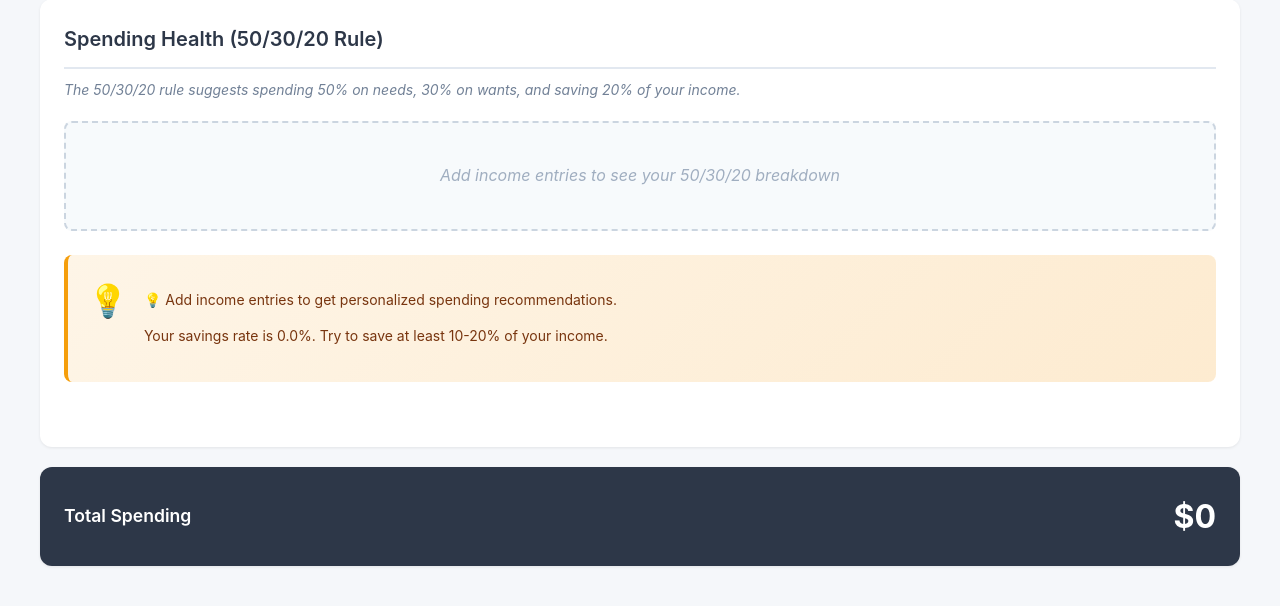
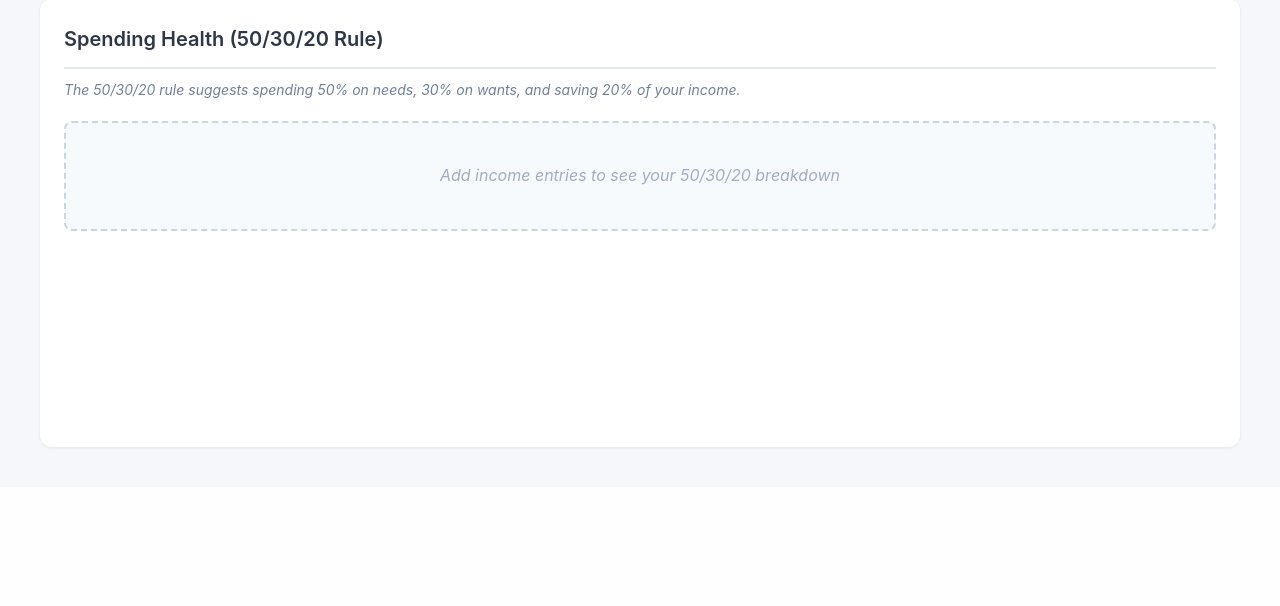
Before and after one commit to ZachSkiba/Expense_Tracker, a Flask app: page /group/1/budgeting/analytics in a window 1280 px wide. Shown: the part 2043-2649 px from the top of the page. After the commit the page ends 2492 px from the top, so only its background shows below. Run offline with Flask 3, Linux system fonts and the light colour scheme; a user stored in the database is signed in; tables that the repository leaves empty hold one stand-in row (values such as "Sample post").

Commit message:
dev changes

```diff
--- a/app/routes/tracker/budgeting/api.py
+++ b/app/routes/tracker/budgeting/api.py
@@ -175,7 +175,7 @@ def _combine_summaries(summaries):
     # Combine multiple months
     combined = {
         'income': {'total': 0, 'by_category': {}},
-        'expenses': {'total': 0, 'essentials': 0, 'discretionary': 0, 'by_category': {}, 'category_details': {}},
+        'expenses': {'total': 0, 'essentials': 0, 'discretionary': 0, 'by_category': {}, 'by_budget_type': {}, 'category_details': {}},
         'allocations': {
             'total_allocated': 0,
             'by_budget_type': {},
@@ -200,6 +200,10 @@ def _combine_summaries(summaries):
 
         for cat, amount in summary['expenses'].get('by_category', {}).items():
             combined['expenses']['by_category'][cat] = combined['expenses']['by_category'].get(cat, 0) + amount
+
+        # Combine by_budget_type
+        for budget_type, amount in summary['expenses'].get('by_budget_type', {}).items():
+            combined['expenses']['by_budget_type'][budget_type] = combined['expenses']['by_budget_type'].get(budget_type, 0) + amount
 
         # Combine expense category details
         for cat, details in summary['expenses'].get('category_details', {}).items():
--- a/app/templates/tracker/budgeting/analytics.html
+++ b/app/templates/tracker/budgeting/analytics.html
@@ -157,22 +157,6 @@
                 <div id="breakdown-503020-list" class="breakdown-503020-list">
                     <div class="loading">Loading breakdown...</div>
                 </div>
-
-                <!-- Recommendation Text -->
-                <div class="recommendation-box">
-                    <div class="recommendation-icon">💡</div>
-                    <div id="recommendation-text" class="recommendation-text">
-                        Analyzing your spending patterns...
-                    </div>
-                </div>
-            </div>
-
-            <!-- Total Essentials Summary -->
-            <div class="card total-card">
-                <div class="total-row">
-                    <span class="total-label">Total Spending</span>
-                    <span class="total-value" id="total-spending">$0</span>
-                </div>
             </div>
 
         </div>
--- a/static/js/tracker/budgeting/budget-analytics.js
+++ b/static/js/tracker/budgeting/budget-analytics.js
@@ -67,13 +67,18 @@ class BudgetAnalytics {
                 return;
             }
 
-            console.log('[BUDGET_ANALYTICS] Loading data for years:', years, 'months:', months);
+            console.log('[BUDGET_ANALYTICS] ===== LOADING DATA =====');
+            console.log('[BUDGET_ANALYTICS] Years:', years, 'Months:', months);
 
             const result = await this.dataService.fetchSummary(years, months);
 
             if (result.success) {
                 this.currentData = result.data;
-                console.log('[BUDGET_ANALYTICS] Data loaded:', this.currentData);
+                console.log('[BUDGET_ANALYTICS] ===== DATA LOADED =====');
+                console.log('[BUDGET_ANALYTICS] Income total:', this.currentData.income.total);
+                console.log('[BUDGET_ANALYTICS] Expenses total:', this.currentData.expenses.total);
+                console.log('[BUDGET_ANALYTICS] Expenses by_budget_type:', JSON.stringify(this.currentData.expenses.by_budget_type, null, 2));
+                console.log('[BUDGET_ANALYTICS] =========================');
                 this.updateUI();
             } else {
                 throw new Error(result.error || 'Failed to load data');
@@ -97,7 +102,6 @@ class BudgetAnalytics {
         this.chartManager.setCurrentData(this.currentData);
         this.chartManager.updateAllCharts();
         this.update503020Breakdown();
-        this.loadRecommendations();
     }
 
     updateKPIs() {
@@ -137,14 +141,6 @@ class BudgetAnalytics {
                 savingsChangeEl.className = 'kpi-change';
             }
         }
-
-        // Total spending in bottom card
-        const totalSpendingEl = document.getElementById('total-spending');
-        if (totalSpendingEl) {
-            totalSpendingEl.textContent = BudgetUIHelpers.formatCurrency(expenses.total);
-        }
-
-        console.log('[BUDGET_ANALYTICS] KPIs updated');
     }
 
     update503020Breakdown() {
@@ -152,11 +148,17 @@ class BudgetAnalytics {
         if (!container) return;
 
         const { income, expenses } = this.currentData;
-        const totalIncome = income.total;
+        const totalIncome = income.total || 0;
+
+        console.log('[BUDGET_ANALYTICS] ===== 50/30/20 BREAKDOWN =====');
+        console.log('[BUDGET_ANALYTICS] Total Income:', totalIncome);
+        console.log('[BUDGET_ANALYTICS] Total Expenses:', expenses.total);
+        console.log('[BUDGET_ANALYTICS] by_budget_type:', JSON.stringify(expenses.by_budget_type, null, 2));
 
         // Handle no income case
         if (totalIncome === 0) {
             container.innerHTML = '<div class="no-income-message">Add income entries to see your 50/30/20 breakdown</div>';
+            console.log('[BUDGET_ANALYTICS] No income - skipping breakdown');
             return;
         }
 
@@ -252,9 +254,15 @@ class BudgetAnalytics {
             // Calculate bar width (cap at 100%)
             const barWidth = Math.min(cat.percent, 100);
 
+            // Get detail items for this category
+            const detailItems = this.get503020DetailItems(cat.className);
+
             item.innerHTML = `
                 <div class="breakdown-header">
-                    <div class="breakdown-name">${cat.name}</div>
+                    <div class="breakdown-name">
+                        <span class="breakdown-toggle">▼</span>
+                        ${cat.name}
+                    </div>
                     <div class="breakdown-values">
                         <span class="breakdown-percent">${cat.percent.toFixed(1)}%</span>
                         <span class="breakdown-amount">${BudgetUIHelpers.formatCurrency(cat.actual)}</span>
@@ -269,7 +277,20 @@ class BudgetAnalytics {
                     </div>
                     <div class="breakdown-status ${statusClass}">${status}</div>
                 </div>
+                <div class="breakdown-details">
+                    ${detailItems}
+                </div>
             `;
+
+            // Add click handler for toggle
+            const header = item.querySelector('.breakdown-header');
+            const details = item.querySelector('.breakdown-details');
+            const toggle = item.querySelector('.breakdown-toggle');
+
+            header.addEventListener('click', () => {
+                details.classList.toggle('show');
+                toggle.classList.toggle('expanded');
+            });
 
             container.appendChild(item);
         });
@@ -277,130 +298,187 @@ class BudgetAnalytics {
         console.log('[BUDGET_ANALYTICS] 50/30/20 breakdown updated');
     }
 
-    async loadRecommendations() {
-        const recommendationEl = document.getElementById('recommendation-text');
-        if (!recommendationEl) return;
+get503020DetailItems(categoryType) {
+        if (!this.currentData) return '<div class="breakdown-no-data">No data available</div>';
 
-        try {
-            // Generate 50/30/20-specific recommendations
-            const customRecommendations = this.generate503020Recommendations();
+        const { expenses, income, allocations } = this.currentData;
+        const expensesByType = expenses.by_budget_type || {};
+        const categoryDetails = expenses.category_details || {};
+        const allocationDetails = allocations.allocation_details || {};
 
-            // Fetch backend recommendations
-            const years = this.filterManager.getSelectedYears();
-            const months = this.filterManager.getSelectedMonths();
+        let html = '';
 
-            const year = years[0] || this.currentYear;
-            const month = months[0] || this.currentMonth;
+        if (categoryType === 'needs') {
+            // Show essential, debt, and emergency expenses
+            html += '<h4>Essential Expenses:</h4>';
+            html += '<div class="breakdown-detail-list">';
 
-            const result = await this.dataService.fetchRecommendations(year, month);
+            let hasItems = false;
 
-            let allRecommendations = [...customRecommendations];
+            // Collect all items from essential categories
+            for (const [catName, catData] of Object.entries(categoryDetails)) {
+                const items = catData.items || [];
+                const essentialItems = items.filter(item =>
+                    item.budget_type === 'essential' ||
+                    item.budget_type === 'debt' ||
+                    item.budget_type === 'emergency'
+                );
 
-            if (result.success && result.recommendations) {
-                allRecommendations = allRecommendations.concat(result.recommendations);
+                essentialItems.forEach(item => {
+                    hasItems = true;
+                    // Format: Category (Description) or just Category if no description
+                    const label = item.description ?
+                        `${catName} (${BudgetUIHelpers.escapeHtml(item.description)})` :
+                        catName;
+
+                    html += `
+                        <div class="breakdown-detail-item">
+                            <span class="breakdown-detail-desc">${label}</span>
+                            <span class="breakdown-detail-date">${item.date}</span>
+                            <span class="breakdown-detail-amount">${BudgetUIHelpers.formatCurrency(item.amount)}</span>
+                        </div>
+                    `;
+                });
             }
 
-            if (allRecommendations.length > 0) {
-                recommendationEl.innerHTML = allRecommendations
-                    .map(rec => `<p>${BudgetUIHelpers.escapeHtml(rec)}</p>`)
-                    .join('');
-            } else {
-                recommendationEl.innerHTML = '<p>✅ You\'re on track! Keep up the good work.</p>';
+            if (!hasItems) {
+                html += '<div class="breakdown-no-data">No essential expenses in this period</div>';
             }
 
-        } catch (error) {
-            console.error('[BUDGET_ANALYTICS] Error loading recommendations:', error);
-            recommendationEl.textContent = 'Unable to load recommendations at this time.';
-        }
-    }
+            html += '</div>';
 
-    generate503020Recommendations() {
-        if (!this.currentData) return [];
+        } else if (categoryType === 'wants') {
+            // Show personal/discretionary expenses
+            html += '<h4>Discretionary Expenses:</h4>';
+            html += '<div class="breakdown-detail-list">';
 
-        const { income, expenses } = this.currentData;
-        const totalIncome = income.total;
+            let hasItems = false;
 
-        if (totalIncome === 0) {
-            return ['💡 Add income entries to get personalized spending recommendations.'];
+            for (const [catName, catData] of Object.entries(categoryDetails)) {
+                const items = catData.items || [];
+                const personalItems = items.filter(item => item.budget_type === 'personal');
+
+                personalItems.forEach(item => {
+                    hasItems = true;
+                    // Format: Category (Description) or just Category if no description
+                    const label = item.description ?
+                        `${catName} (${BudgetUIHelpers.escapeHtml(item.description)})` :
+                        catName;
+
+                    html += `
+                        <div class="breakdown-detail-item">
+                            <span class="breakdown-detail-desc">${label}</span>
+                            <span class="breakdown-detail-date">${item.date}</span>
+                            <span class="breakdown-detail-amount">${BudgetUIHelpers.formatCurrency(item.amount)}</span>
+                        </div>
+                    `;
+                });
+            }
+
+            if (!hasItems) {
+                html += '<div class="breakdown-no-data">No discretionary expenses in this period</div>';
+            }
+
+            html += '</div>';
+
+        } else if (categoryType === 'savings') {
+            // Show calculation breakdown
+            const totalIncome = income.total || 0;
+            const totalExpenses = expenses.total || 0;
+            const needsAmount = (expensesByType.essential || 0) +
+                                (expensesByType.debt || 0) +
+                                (expensesByType.emergency || 0);
+            const wantsAmount = expensesByType.personal || 0;
+            const savingsAmount = totalIncome - needsAmount - wantsAmount;
+
+            html += '<h4>Savings Calculation:</h4>';
+            html += '<div class="breakdown-detail-list">';
+
+            html += `
+                <div class="breakdown-detail-item" style="background: #e6fffa; border-left: 3px solid #48bb78;">
+                    <span class="breakdown-detail-desc">💰 Total Income</span>
+                    <span class="breakdown-detail-amount" style="color: #48bb78;">${BudgetUIHelpers.formatCurrency(totalIncome)}</span>
+                </div>
+                <div class="breakdown-detail-item" style="background: #fff5f5; border-left: 3px solid #f56565;">
+                    <span class="breakdown-detail-desc">➖ Needs (Essential Expenses)</span>
+                    <span class="breakdown-detail-amount" style="color: #f56565;">${BudgetUIHelpers.formatCurrency(needsAmount)}</span>
+                </div>
+                <div class="breakdown-detail-item" style="background: #faf5ff; border-left: 3px solid #9f7aea;">
+                    <span class="breakdown-detail-desc">➖ Wants (Discretionary)</span>
+                    <span class="breakdown-detail-amount" style="color: #9f7aea;">${BudgetUIHelpers.formatCurrency(wantsAmount)}</span>
+                </div>
+                <div class="breakdown-detail-item" style="background: #ebf8ff; border-left: 3px solid #4299e1; font-weight: 600;">
+                    <span class="breakdown-detail-desc">💵 = Net Savings (What You Kept)</span>
+                    <span class="breakdown-detail-amount" style="color: #4299e1; font-size: 1.1rem;">${BudgetUIHelpers.formatCurrency(savingsAmount)}</span>
+                </div>
+            `;
+
+            html += '</div>';
+
+            // Show income details - use by_category since entries may not be available when combining months
+            html += '<h4 style="margin-top: 16px;">Income Sources:</h4>';
+            html += '<div class="breakdown-detail-list">';
+
+            const incomeByCategory = income.by_category || {};
+            const incomeEntries = income.entries || [];
+
+            if (incomeEntries.length > 0) {
+                // If we have detailed entries, show them
+                incomeEntries.forEach(entry => {
+                    html += `
+                        <div class="breakdown-detail-item">
+                            <span class="breakdown-detail-desc">${BudgetUIHelpers.escapeHtml(entry.category)}${entry.description ? ' (' + BudgetUIHelpers.escapeHtml(entry.description) + ')' : ''}</span>
+                            <span class="breakdown-detail-date">${entry.date}</span>
+                            <span class="breakdown-detail-amount">${BudgetUIHelpers.formatCurrency(entry.amount)}</span>
+                        </div>
+                    `;
+                });
+            } else if (Object.keys(incomeByCategory).length > 0) {
+                // If combining months, show category totals
+                Object.entries(incomeByCategory).forEach(([category, amount]) => {
+                    html += `
+                        <div class="breakdown-detail-item">
+                            <span class="breakdown-detail-desc">${BudgetUIHelpers.escapeHtml(category)}</span>
+                            <span class="breakdown-detail-amount">${BudgetUIHelpers.formatCurrency(amount)}</span>
+                        </div>
+                    `;
+                });
+            } else {
+                html += '<div class="breakdown-no-data">No income in this period</div>';
+            }
+
+            html += '</div>';
+
+            // Show where savings were allocated (if any)
+            const savingsAllocations = Object.entries(allocationDetails).filter(([catName, catData]) => {
+                const items = catData.items || [];
+                return items.some(item => item.bucket === 'investments' || item.bucket === 'savings');
+            });
+
+            if (savingsAllocations.length > 0) {
+                html += '<h4 style="margin-top: 16px;">Savings & Investments Allocated:</h4>';
+                html += '<div class="breakdown-detail-list">';
+
+                savingsAllocations.forEach(([catName, catData]) => {
+                    const items = catData.items || [];
+                    items.forEach(item => {
+                        if (item.bucket === 'investments' || item.bucket === 'savings') {
+                            html += `
+                                <div class="breakdown-detail-item">
+                                    <span class="breakdown-detail-desc">${BudgetUIHelpers.escapeHtml(item.notes || catName)}</span>
+                                    <span class="breakdown-detail-date">${item.income_entry_date || ''}</span>
+                                    <span class="breakdown-detail-amount">${BudgetUIHelpers.formatCurrency(item.amount)}</span>
+                                </div>
+                            `;
+                        }
+                    });
+                });
+
+                html += '</div>';
+            }
         }
 
-        const recommendations = [];
-
-        // Calculate expenses by type
-        const expensesByType = expenses.by_budget_type || {};
-
-        const needsAmount = (expensesByType.essential || 0) +
-                            (expensesByType.debt || 0) +
-                            (expensesByType.emergency || 0);
-
-        const wantsAmount = expensesByType.personal || 0;
-        const savingsAmount = totalIncome - needsAmount - wantsAmount;
-
-        const needsPercent = (needsAmount / totalIncome * 100);
-        const wantsPercent = (wantsAmount / totalIncome * 100);
-        const savingsPercent = (savingsAmount / totalIncome * 100);
-
-        // Needs recommendations
-        if (needsPercent > 55) {
-            const excess = needsAmount - (totalIncome * 0.50);
-            recommendations.push(
-                `💰 Your essential expenses (${needsPercent.toFixed(1)}%) are above the recommended 50%. ` +
-                `Try to reduce by ${BudgetUIHelpers.formatCurrency(excess)} by reviewing subscriptions, ` +
-                `utilities, or finding more affordable alternatives.`
-            );
-        } else if (needsPercent < 45) {
-            recommendations.push(
-                `✅ Great job! Your essential expenses are only ${needsPercent.toFixed(1)}% of your income, ` +
-                `which is below the 50% target. You have room for additional savings or discretionary spending.`
-            );
-        }
-
-        // Wants recommendations
-        if (wantsPercent > 35) {
-            const excess = wantsAmount - (totalIncome * 0.30);
-            recommendations.push(
-                `🎭 Your discretionary spending (${wantsPercent.toFixed(1)}%) exceeds the recommended 30%. ` +
-                `Consider reducing by ${BudgetUIHelpers.formatCurrency(excess)} in areas like dining out, ` +
-                `entertainment, or shopping.`
-            );
-        } else if (wantsPercent < 20) {
-            recommendations.push(
-                `🎉 You're spending only ${wantsPercent.toFixed(1)}% on wants. ` +
-                `You have room to enjoy yourself more while staying within budget!`
-            );
-        }
-
-        // Savings recommendations
-        if (savingsAmount < 0) {
-            recommendations.push(
-                `⚠️ You're spending more than you earn! You need to reduce expenses by ` +
-                `${BudgetUIHelpers.formatCurrency(Math.abs(savingsAmount))} to break even, ` +
-                `or increase your income.`
-            );
-        } else if (savingsPercent < 15) {
-            const shortfall = (totalIncome * 0.20) - savingsAmount;
-            recommendations.push(
-                `📈 Your savings rate (${savingsPercent.toFixed(1)}%) is below the recommended 20%. ` +
-                `Try to save an additional ${BudgetUIHelpers.formatCurrency(shortfall)} per month ` +
-                `to reach your target.`
-            );
-        } else if (savingsPercent >= 20) {
-            recommendations.push(
-                `🌟 Excellent! You're saving ${savingsPercent.toFixed(1)}% of your income, ` +
-                `which meets or exceeds the 20% target. Keep it up!`
-            );
-        }
-
-        // Overall health check
-        const totalPercent = needsPercent + wantsPercent;
-        if (totalPercent > 95 && savingsPercent > 0) {
-            recommendations.push(
-                `⚖️ You're using ${totalPercent.toFixed(1)}% of your income for expenses. ` +
-                `While you're still saving, consider creating more cushion in your budget.`
-            );
-        }
-
-        return recommendations;
+        return html;
     }
 }
 
```
Also changed, not shown: static/css/budgeting/analytics.css (+98 -0 lines).
